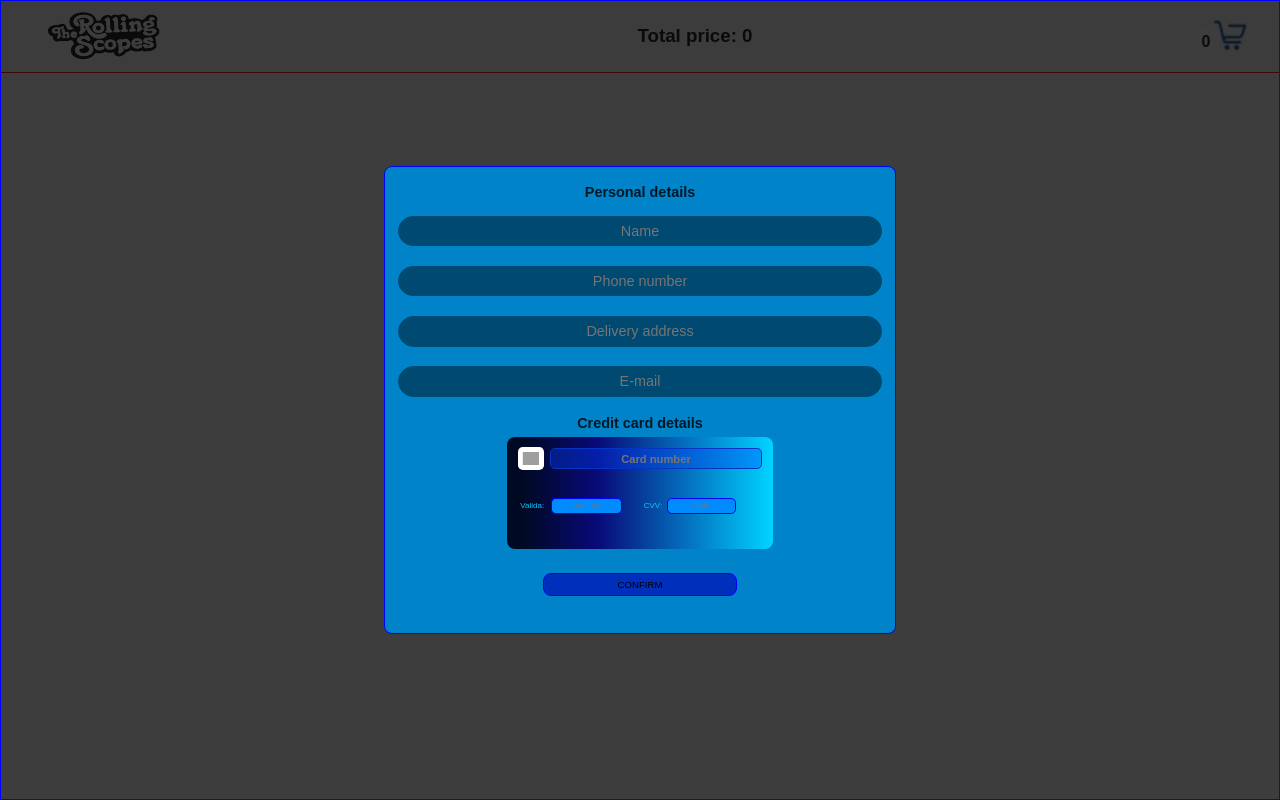
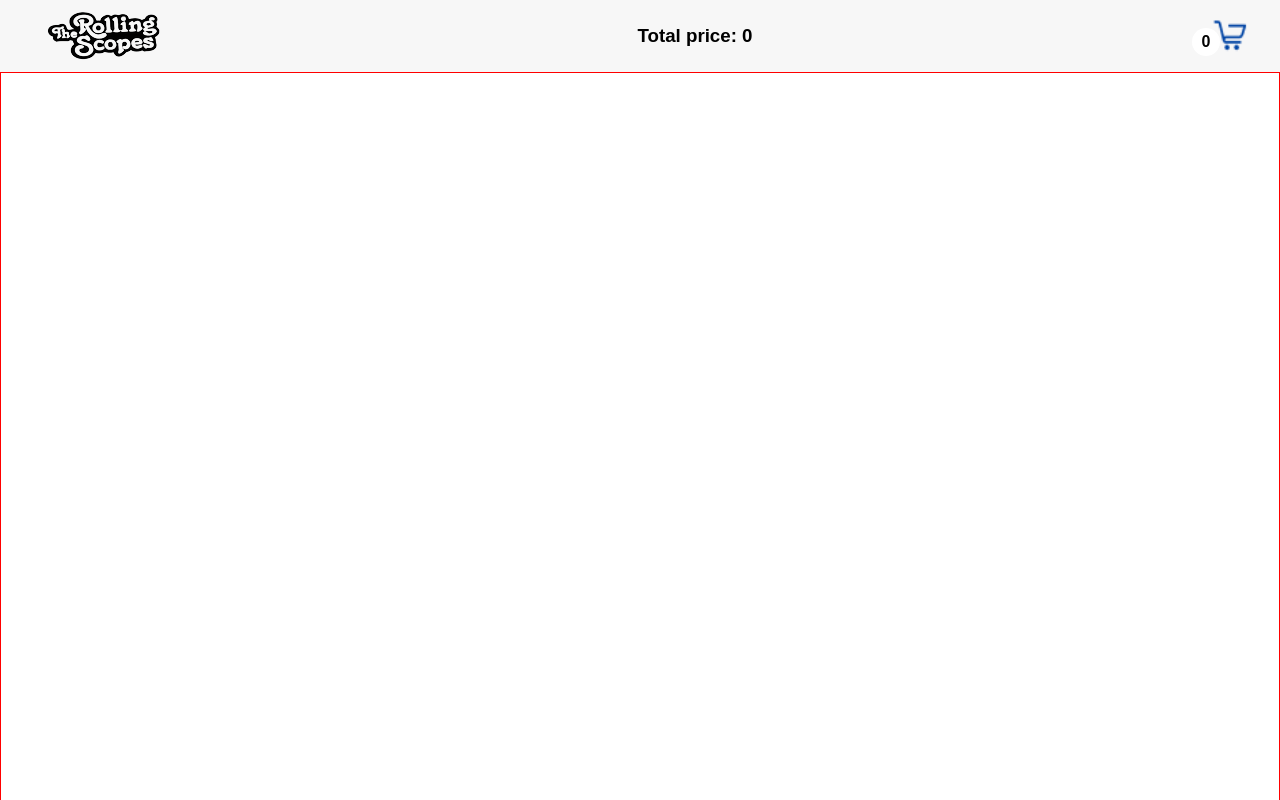
Before and after one commit to gamesam88/online-store, a React (Create React App) app: page /cart in a window 1280 px wide. Shown: the top 800 px of the page. Built offline with nearby package versions, Linux system fonts and the light colour scheme; grey boxes are pictures that could not be loaded.

Commit message:
fix: class catalog-block replaced  flex

```diff
--- a/src/App.scss
+++ b/src/App.scss
@@ -84,9 +84,18 @@ img {
   margin-right: auto;
 }
 .catalog-block {
+/*
   display: grid;
   grid-template-columns: repeat(4, minmax(0, 1fr));
   gap: 33px;
+  */
+
+  display: flex;
+  flex-wrap: wrap;
+  text-align: center;
+  justify-content: space-evenly;
+
+
 }
 
 .btnStyle {
--- a/src/components/Cart/modalWindow/ModalWindow.tsx
+++ b/src/components/Cart/modalWindow/ModalWindow.tsx
@@ -9,7 +9,7 @@ function ModalWindow(){
 
     return(
         //  modal-wrapper__block add if className
-        <div className="modal-wrapper ">
+        <div className="modal-wrapper modal-wrapper__block">
            <ModalContent />
         </div>
     )
```
